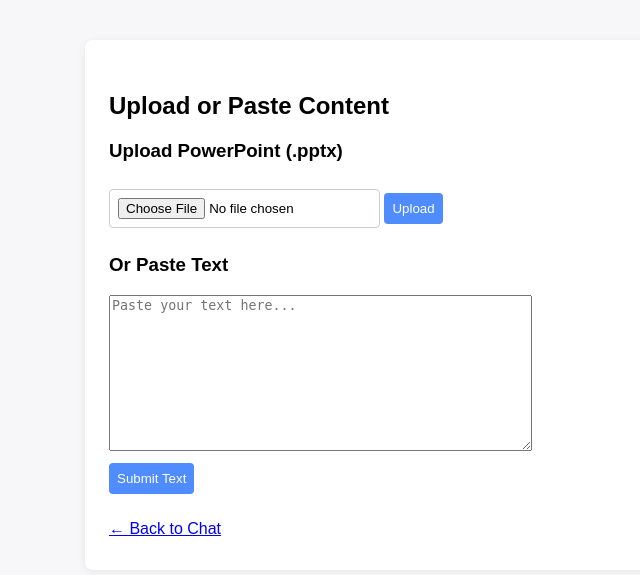
After one commit to JBLarson/quizpro, a Flask app: page /content in a window 1280 px wide. The commit adds this page. Shown: the top 575 px of the page, without its empty margins (231-871 px from the left). Run offline with Flask 3, Linux system fonts and the light colour scheme.

Commit message:
adjusted config, content, and index

```diff
--- a/backend/app.py
+++ b/backend/app.py
@@ -29,7 +29,16 @@ def evaluate():
 def setup():
     return render_template('setup.html')
 
+# route for chat configuration
+@app.route('/config')
+def config():
+    return render_template('config.html')
 
+
+# route for adding content
+@app.route('/content')
+def content():
+    return render_template('content.html')
 
 
 
--- /dev/null
+++ b/templates/content.html
@@ -0,0 +1,62 @@
+<!DOCTYPE html>
+<html>
+<head>
+	<title>Provide Content</title>
+	<link rel="stylesheet" href="{{ url_for('static', filename='css/style.css') }}">
+</head>
+<body>
+	<div class="container">
+		<h2>Upload or Paste Content</h2>
+
+		<h3>Upload PowerPoint (.pptx)</h3>
+		<input type="file" id="pptxFile" accept=".pptx">
+		<button onclick="uploadPptx()">Upload</button>
+
+		<h3>Or Paste Text</h3>
+		<textarea id="pastedText" rows="10" cols="50" placeholder="Paste your text here..."></textarea>
+		<br>
+		<button onclick="saveText()">Submit Text</button>
+
+		<br><br>
+		<a href="/">← Back to Chat</a>
+	</div>
+
+	<script>
+		function uploadPptx() {
+			const fileInput = document.getElementById('pptxFile');
+			const file = fileInput.files[0];
+			if (!file) {
+				alert('Please select a file.');
+				return;
+			}
+
+			const formData = new FormData();
+			formData.append('file', file);
+
+			fetch('/extract_text', {
+				method: 'POST',
+				body: formData
+			})
+			.then(response => response.json())
+			.then(data => {
+				sessionStorage.setItem('content', JSON.stringify(data.slides));
+				window.location.href = "/";
+			})
+			.catch(error => {
+				console.error('Error:', error);
+				alert('Failed to upload.');
+			});
+		}
+
+		function saveText() {
+			const text = document.getElementById('pastedText').value.trim();
+			if (!text) {
+				alert('Please paste some text.');
+				return;
+			}
+			sessionStorage.setItem('content', text);
+			window.location.href = "/";
+		}
+	</script>
+</body>
+</html>
```
Also changed, not shown: templates/config.html (added, +46 -0 lines), templates/index.html (+15 -1 lines).
